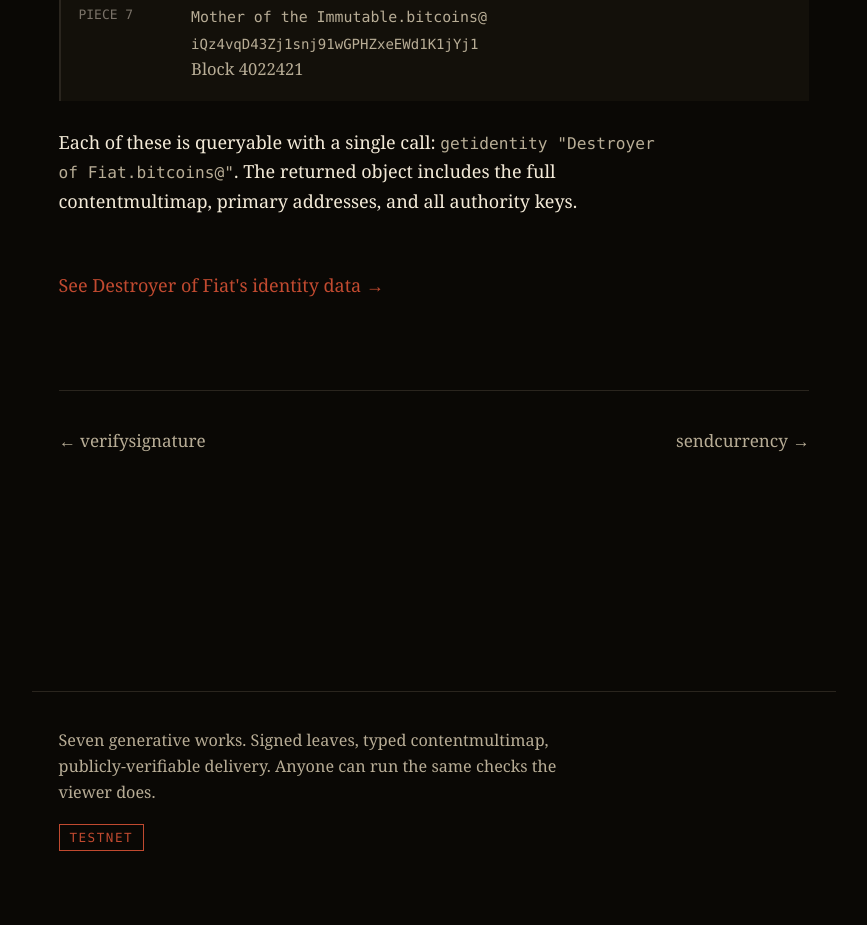
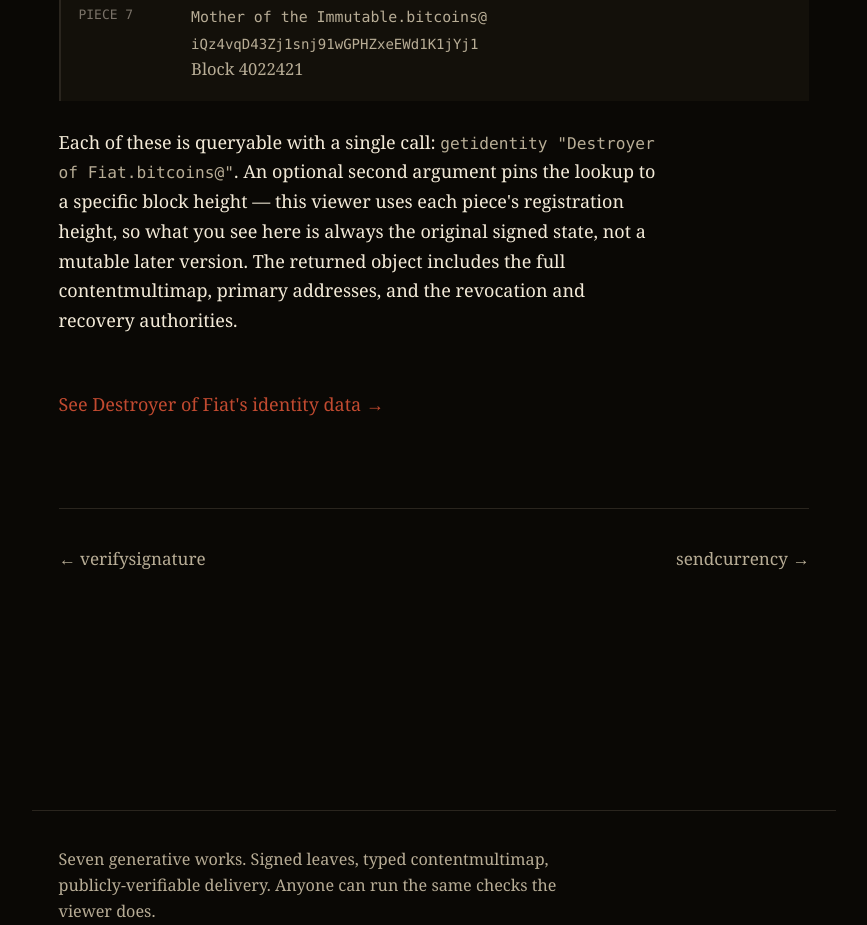
Before and after one commit to vdappdev2/bitcoin-kali, a SvelteKit app: page /learn/identity in a window 1280 px wide. Shown: the part 2480-3405 px from the top of the page, without its empty margins (206-1073 px from the left). Built offline with nearby package versions, Linux system fonts and the light colour scheme.

Commit message:
Note getidentity height-pinning on learn pages; clarify authority fields

```diff
--- a/src/routes/learn/contentmultimap/+page.svelte
+++ b/src/routes/learn/contentmultimap/+page.svelte
@@ -42,7 +42,9 @@
       dependency to break. No IPFS pin to expire, no server to go offline,
       no API to rate-limit. Anyone with a Verus node (or access to a public
       RPC endpoint) can call <code>getidentity</code>, <code>getidentitycontent</code>, or <code>getidentityhistory</code> and read the full CMM
-      directly. This viewer uses <code>getidentity</code>.
+      directly. This viewer uses <code>getidentity</code> pinned to each piece's
+      registration block, so the CMM shown reflects the original signed state
+      regardless of any later <code>updateidentity</code> changes.
     </p>
     <p>
       The typed DataDescriptor format means each entry carries its own
--- a/src/routes/learn/identity/+page.svelte
+++ b/src/routes/learn/identity/+page.svelte
@@ -139,9 +139,12 @@
     </dl>
     <p>
       Each of these is queryable with a single call:
-      <code>getidentity "Destroyer of Fiat.bitcoins@"</code>. The returned
-      object includes the full contentmultimap, primary addresses, and all
-      authority keys.
+      <code>getidentity "Destroyer of Fiat.bitcoins@"</code>. An optional
+      second argument pins the lookup to a specific block height — this
+      viewer uses each piece's registration height, so what you see here
+      is always the original signed state, not a mutable later version.
+      The returned object includes the full contentmultimap, primary
+      addresses, and the revocation and recovery authorities.
     </p>
   </section>
 
```
